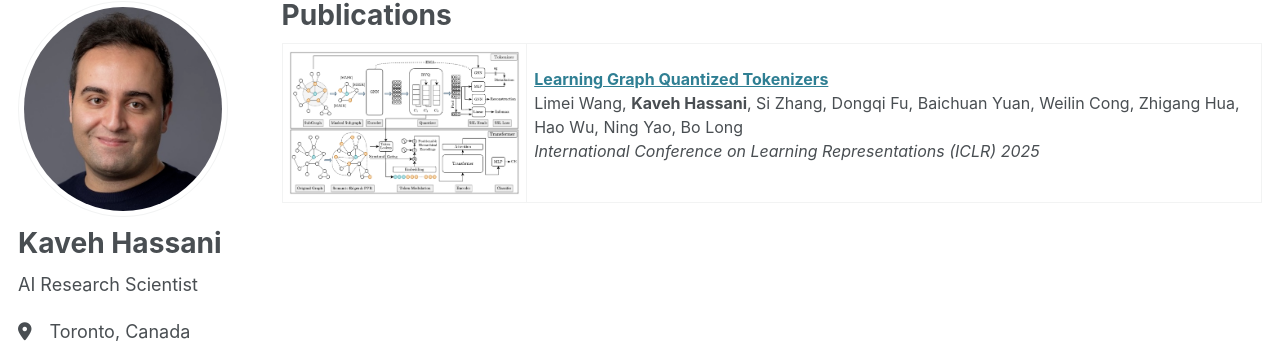
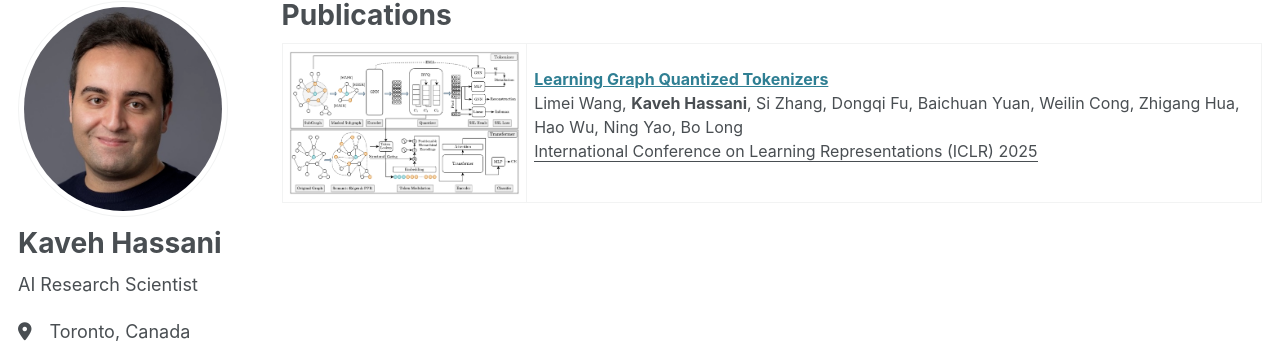
Before and after one commit to kavehhassani/kavehhassani.github.io, a Jekyll site: the page built from _pages/publications.html, in a window 1280 px wide. Shown: the part 98-441 px from the top of the page. Built offline with Jekyll 4.4.1, drawn with Linux system fonts in a browser that asks for light colours; some web fonts are replaced.

```diff
--- a/_pages/publications.html
+++ b/_pages/publications.html
@@ -4,10 +4,6 @@ title: "Publications"
 permalink: /publications/
 author_profile: true
 ---
-
-<!-- {% if site.author.googlescholar %}
-  <div class="wordwrap">You can also find my articles on <a href="{{site.author.googlescholar}}">my Google Scholar profile</a>.</div>
-{% endif %} -->
 
 <style>
   .publication-table {
@@ -44,31 +40,9 @@ author_profile: true
           <br>
           Limei Wang, <strong>Kaveh Hassani</strong>, Si Zhang, Dongqi Fu, Baichuan Yuan, Weilin Cong, Zhigang Hua, Hao Wu, Ning Yao, Bo Long
           <br>
-          <i>International Conference on Learning Representations (ICLR) 2025</i>
+          <u>International Conference on Learning Representations (ICLR) 2025</u>
         </p>
       </div>
     </td>
   </tr>
 </table>
-<!-- {% include base_path %} -->
-
-<!-- New style rendering if publication categories are defined -->
-<!-- {% if site.publication_category %}
-  {% for category in site.publication_category  %}
-    {% assign title_shown = false %}
-    {% for post in site.publications reversed %}
-      {% if post.category != category[0] %}
-        {% continue %}
-      {% endif %}
-      {% unless title_shown %}
-        <h2>{{ category[1].title }}</h2><hr />
-        {% assign title_shown = true %}
-      {% endunless %}
-      {% include archive-single.html %}
-    {% endfor %}
-  {% endfor %}
-{% else %}
-  {% for post in site.publications reversed %}
-    {% include archive-single.html %}
-  {% endfor %}
-{% endif %} -->
```
